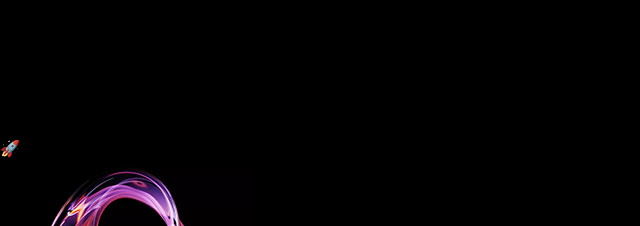
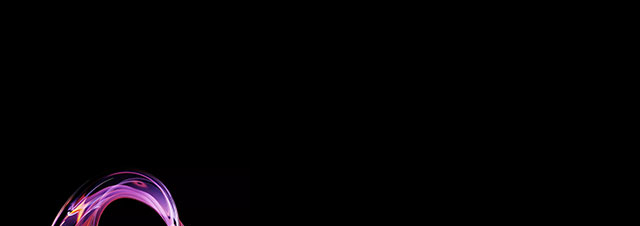
Before and after one commit to Abhishekmaheshwari-2002/MyPortFolio, a React (Vite) app: page / in a window 1280 px wide. Shown: the part 1600-1826 px from the top of the page, without its empty margins (0-640 px from the left). Built offline with nearby package versions, Linux system fonts and the light colour scheme.

Commit message:
Update Projects.jsx

```diff
--- a/src/component/Projects.jsx
+++ b/src/component/Projects.jsx
@@ -75,7 +75,7 @@ const Projects = () => {
         transition={{ duration: 1 }}
         className="text-center text-4xl font-bold mb-16 bg-gradient-to-r from-cyan-400 to-white text-transparent bg-clip-text drop-shadow-lg"
       >
-        🚀 Things I've Built
+         Things I've Built
       </motion.h2>
 
       <div className="grid grid-cols-1 gap-12 md:grid-cols-2 lg:grid-cols-3">
```
